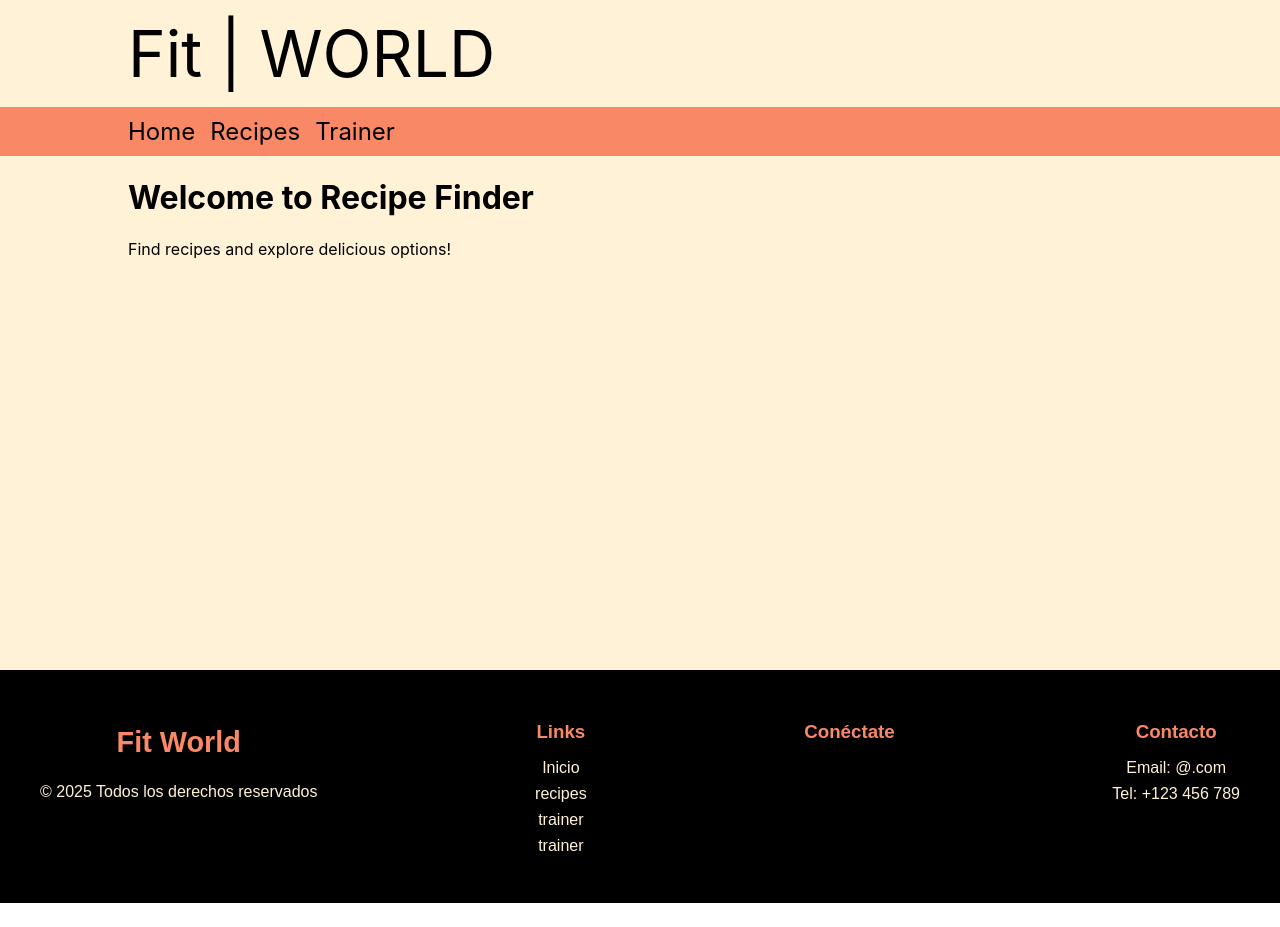
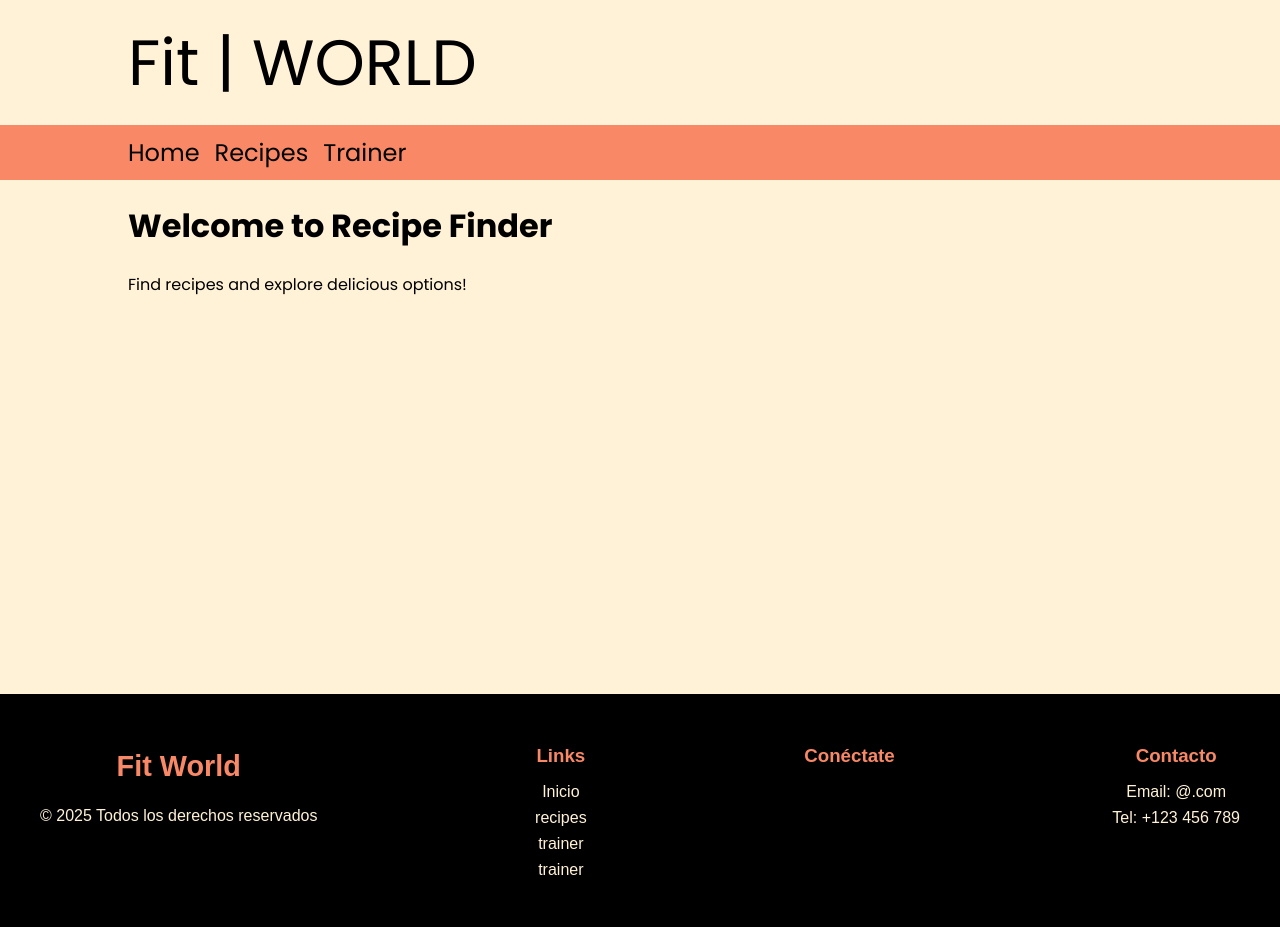
Before and after one commit to jdhernandezS1/pp6react, a React (Create React App) app: page /#/ in a window 1280 px wide. Before the commit the page ends 903 px from the top, so only its background shows below. Built offline with nearby package versions, Linux system fonts and the light colour scheme.

Commit message:
poppins font

```diff
--- a/src/index.css
+++ b/src/index.css
@@ -1,13 +1,7 @@
+@import url('https://fonts.googleapis.com/css2?family=Poppins:ital,wght@0,100;0,200;0,300;0,400;0,500;0,600;0,700;0,800;0,900;1,100;1,200;1,300;1,400;1,500;1,600;1,700;1,800;1,900&display=swap');
 body {
   margin: 0;
-  font-family: -apple-system, BlinkMacSystemFont, 'Segoe UI', 'Roboto', 'Oxygen',
-    'Ubuntu', 'Cantarell', 'Fira Sans', 'Droid Sans', 'Helvetica Neue',
-    sans-serif;
+  font-family: "Poppins", serif;
   -webkit-font-smoothing: antialiased;
   -moz-osx-font-smoothing: grayscale;
 }
-
-code {
-  font-family: source-code-pro, Menlo, Monaco, Consolas, 'Courier New',
-    monospace;
-}
```
